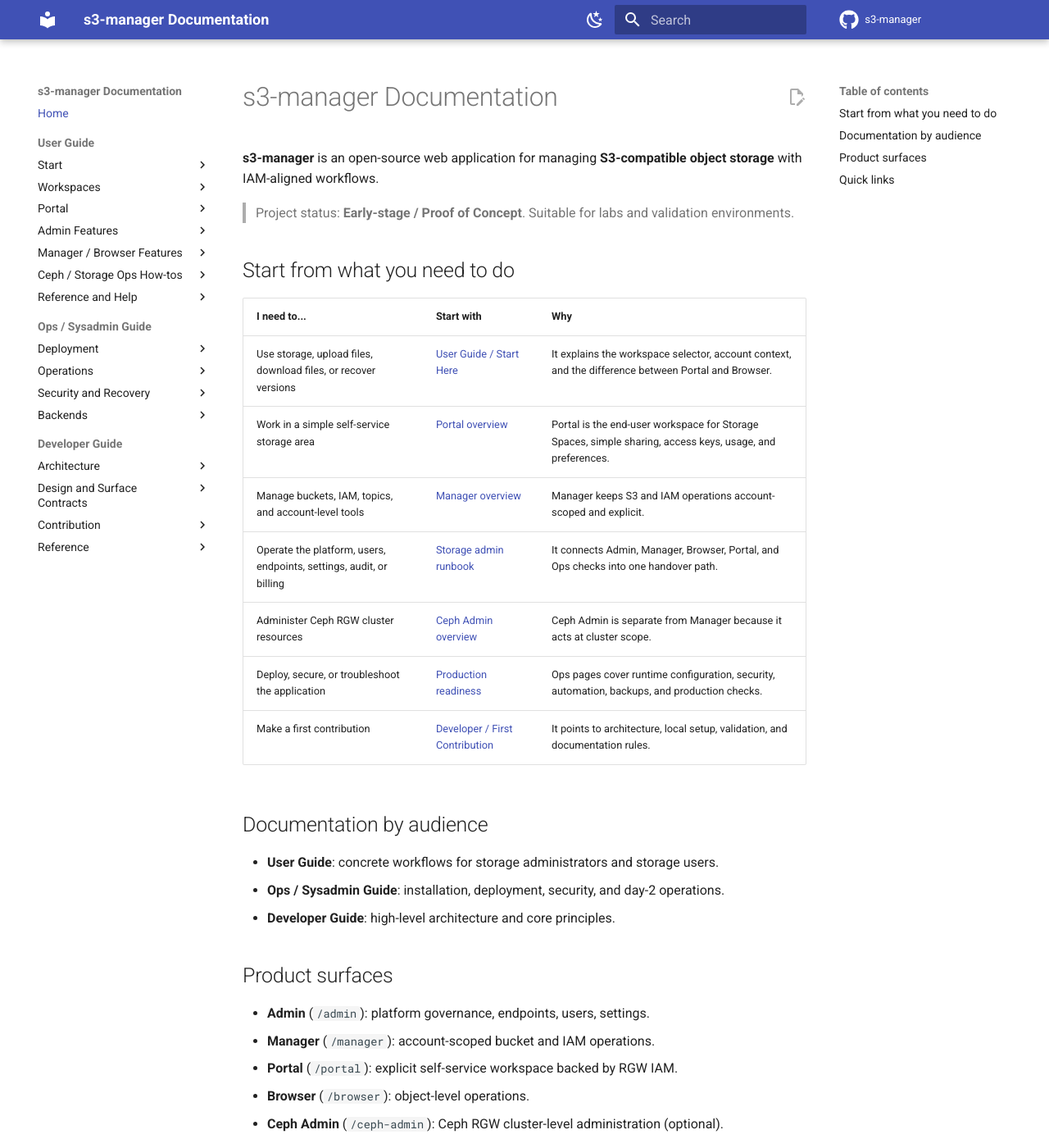
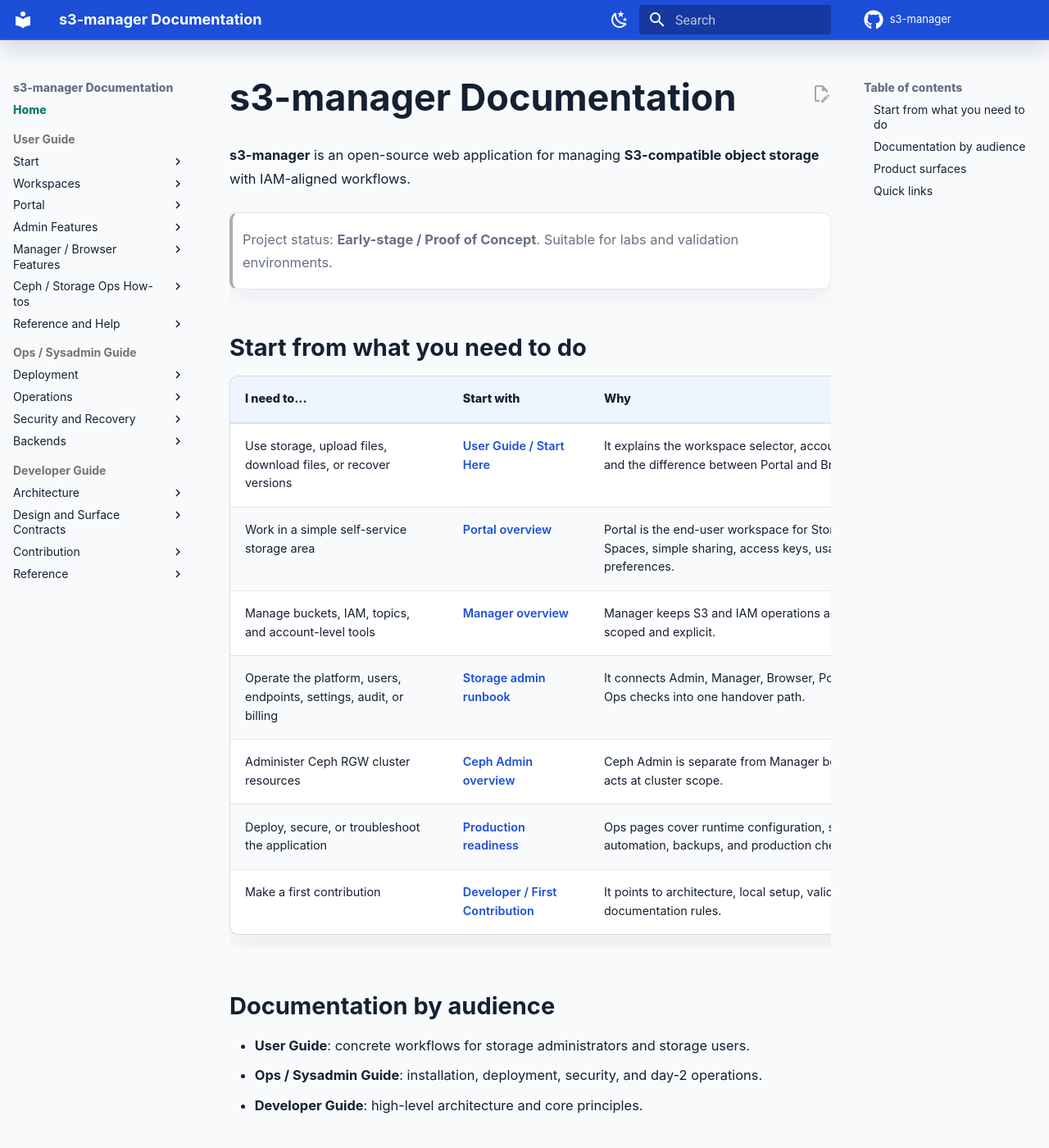
Before and after one commit to ksperis/s3-manager, an MkDocs documentation site: the page built from doc/docs/index.md, in a window 1280 px wide and 1400 px high. Shown: the whole window at 82% size. Built offline with MkDocs 1.6.1 and Material for MkDocs 9.7.7, drawn with Linux system fonts in a browser that asks for light colours; comment, search, counter and statistics services are not loaded.

Commit message:
docs(docs): modernize documentation theme
Why:
Improve the published documentation visual hierarchy and readability so user and operator pages feel clearer on desktop and mobile.

What:
- Add a dedicated MkDocs theme stylesheet for typography, navigation, tables, callouts, code, and screenshot surfaces.
- Register the stylesheet in MkDocs while keeping the existing screenshot gallery behavior intact.

Validation:
- rtk git diff --check -- doc
- rtk npm --prefix frontend run docs:screenshots:check
- rtk python3 -m mkdocs build --strict --config-file doc/mkdocs.yml --site-dir /private/tmp/s3-manager-docs-visual-site

```diff
--- /dev/null
+++ b/doc/docs/assets/stylesheets/docs-theme.css
@@ -0,0 +1,292 @@
+:root {
+  --s3-docs-font-sans: Inter, ui-sans-serif, system-ui, -apple-system, BlinkMacSystemFont, "Segoe UI", sans-serif;
+  --s3-docs-text: #152033;
+  --s3-docs-muted: #667085;
+  --s3-docs-panel: #ffffff;
+  --s3-docs-panel-soft: #f8fafc;
+  --s3-docs-border: rgba(15, 23, 42, 0.1);
+  --s3-docs-border-strong: rgba(15, 23, 42, 0.16);
+  --s3-docs-shadow: 0 18px 46px rgba(15, 23, 42, 0.08);
+}
+
+[data-md-color-scheme="default"] {
+  --md-primary-fg-color: #1d4ed8;
+  --md-primary-fg-color--light: #3b82f6;
+  --md-primary-fg-color--dark: #1e3a8a;
+  --md-accent-fg-color: #0f766e;
+  --md-default-bg-color: #f8fafc;
+  --md-default-fg-color: var(--s3-docs-text);
+  --md-typeset-a-color: #1d4ed8;
+  --md-code-bg-color: #eef2f7;
+  --md-code-fg-color: #253244;
+}
+
+[data-md-color-scheme="slate"] {
+  --s3-docs-text: #e5edf7;
+  --s3-docs-muted: #a8b3c7;
+  --s3-docs-panel: #111827;
+  --s3-docs-panel-soft: #0f172a;
+  --s3-docs-border: rgba(148, 163, 184, 0.18);
+  --s3-docs-border-strong: rgba(148, 163, 184, 0.28);
+  --s3-docs-shadow: 0 22px 58px rgba(0, 0, 0, 0.32);
+  --md-primary-fg-color: #2563eb;
+  --md-primary-fg-color--light: #60a5fa;
+  --md-primary-fg-color--dark: #1d4ed8;
+  --md-accent-fg-color: #2dd4bf;
+  --md-default-bg-color: #0b1120;
+  --md-default-fg-color: var(--s3-docs-text);
+  --md-typeset-a-color: #60a5fa;
+  --md-code-bg-color: rgba(148, 163, 184, 0.12);
+  --md-code-fg-color: #dbeafe;
+}
+
+body {
+  font-family: var(--s3-docs-font-sans);
+  text-rendering: optimizeLegibility;
+}
+
+.md-header {
+  border-bottom: 1px solid rgba(255, 255, 255, 0.14);
+  box-shadow: 0 10px 28px rgba(15, 23, 42, 0.16);
+}
+
+.md-header__title {
+  font-weight: 750;
+  letter-spacing: 0;
+}
+
+.md-main {
+  background: var(--md-default-bg-color);
+}
+
+.md-main__inner {
+  margin-top: 1.25rem;
+}
+
+.md-content__inner {
+  padding-bottom: 3.5rem;
+}
+
+.md-typeset {
+  color: var(--s3-docs-text);
+  font-size: 0.82rem;
+  line-height: 1.72;
+  overflow-x: auto;
+}
+
+.md-typeset h1,
+.md-typeset h2,
+.md-typeset h3 {
+  color: var(--s3-docs-text);
+  font-weight: 720;
+  letter-spacing: 0;
+}
+
+.md-typeset h1 {
+  margin: 0 0 1.55rem;
+  font-size: 2.25rem;
+  line-height: 1.12;
+}
+
+.md-typeset h2 {
+  margin: 2.4rem 0 0.8rem;
+  padding-top: 0.25rem;
+  font-size: 1.45rem;
+  line-height: 1.22;
+}
+
+.md-typeset h3 {
+  margin-top: 1.75rem;
+  font-size: 1.02rem;
+}
+
+.md-typeset p,
+.md-typeset li {
+  max-width: 78ch;
+}
+
+.md-typeset a {
+  font-weight: 640;
+  text-decoration-thickness: 0.08em;
+  text-underline-offset: 0.17em;
+}
+
+.md-typeset blockquote {
+  margin: 1.35rem 0 1.8rem;
+  padding: 0.9rem 1rem;
+  border: 1px solid var(--s3-docs-border);
+  border-left: 0.24rem solid var(--md-accent-fg-color);
+  border-radius: 0.5rem;
+  background: var(--s3-docs-panel);
+  box-shadow: 0 10px 26px rgba(15, 23, 42, 0.05);
+  color: var(--s3-docs-muted);
+}
+
+.md-typeset blockquote p {
+  margin: 0;
+}
+
+.md-typeset code {
+  border: 1px solid var(--s3-docs-border);
+  border-radius: 0.3rem;
+  font-size: 0.86em;
+}
+
+.md-typeset pre > code {
+  border: 0;
+  border-radius: 0;
+}
+
+.md-typeset .highlight {
+  border: 1px solid var(--s3-docs-border);
+  border-radius: 0.5rem;
+  box-shadow: 0 14px 32px rgba(15, 23, 42, 0.06);
+  overflow: hidden;
+}
+
+.md-typeset table:not([class]) {
+  width: 100%;
+  min-width: 42rem;
+  overflow: hidden;
+  border: 1px solid var(--s3-docs-border-strong);
+  border-radius: 0.5rem;
+  border-collapse: separate;
+  border-spacing: 0;
+  background: var(--s3-docs-panel);
+  box-shadow: 0 14px 34px rgba(15, 23, 42, 0.06);
+  font-size: 0.72rem;
+  line-height: 1.58;
+}
+
+.md-typeset table:not([class]) th {
+  border-bottom: 1px solid var(--s3-docs-border-strong);
+  background: rgba(59, 130, 246, 0.08);
+  color: var(--s3-docs-text);
+  font-weight: 760;
+}
+
+.md-typeset table:not([class]) th,
+.md-typeset table:not([class]) td {
+  padding: 0.82rem 0.9rem;
+  border-color: var(--s3-docs-border);
+  vertical-align: top;
+}
+
+.md-typeset table:not([class]) tr:nth-child(even) td {
+  background: rgba(148, 163, 184, 0.055);
+}
+
+.md-typeset table:not([class]) tr:hover td {
+  background: rgba(20, 184, 166, 0.06);
+}
+
+.md-typeset .admonition,
+.md-typeset details {
+  border: 1px solid var(--s3-docs-border);
+  border-radius: 0.5rem;
+  box-shadow: 0 12px 28px rgba(15, 23, 42, 0.06);
+}
+
+.md-typeset .admonition-title,
+.md-typeset summary {
+  font-weight: 760;
+}
+
+.md-nav__title {
+  color: var(--s3-docs-muted);
+  font-weight: 760;
+}
+
+.md-nav__item .md-nav__link--active {
+  color: var(--md-accent-fg-color);
+  font-weight: 760;
+}
+
+.md-nav__link:focus,
+.md-nav__link:hover {
+  color: var(--md-accent-fg-color);
+}
+
+.md-nav--secondary .md-nav__link {
+  border-left: 2px solid transparent;
+  padding-left: 0.5rem;
+}
+
+.md-nav--secondary .md-nav__link--active {
+  border-left-color: var(--md-accent-fg-color);
+}
+
+.md-typeset .docs-themed-shot,
+.docs-screenshot-carousel figure {
+  border-radius: 0.5rem;
+  box-shadow: var(--s3-docs-shadow);
+}
+
+.md-typeset .docs-themed-shot__image {
+  border: 1px solid var(--s3-docs-border);
+  border-radius: 0.5rem;
+}
+
+[data-md-color-scheme="slate"] .md-typeset blockquote,
+[data-md-color-scheme="slate"] .md-typeset table:not([class]),
+[data-md-color-scheme="slate"] .md-typeset .highlight,
+[data-md-color-scheme="slate"] .md-typeset .admonition,
+[data-md-color-scheme="slate"] .md-typeset details {
+  box-shadow: none;
+}
+
+[data-md-color-scheme="slate"] .md-typeset table:not([class]) th {
+  background: rgba(37, 99, 235, 0.2);
+}
+
+[data-md-color-scheme="slate"] .md-typeset table:not([class]) tr:nth-child(even) td {
+  background: rgba(148, 163, 184, 0.07);
+}
+
+[data-md-color-scheme="slate"] .md-typeset table:not([class]) tr:hover td {
+  background: rgba(45, 212, 191, 0.08);
+}
+
+@media screen and (min-width: 76.25em) {
+  .md-grid {
+    max-width: 75rem;
+  }
+
+  .md-sidebar--primary {
+    width: 12.8rem;
+  }
+}
+
+@media screen and (max-width: 44rem) {
+  .md-main__inner {
+    margin-top: 0.85rem;
+  }
+
+  .md-content__inner {
+    padding-top: 0.7rem;
+  }
+
+  .md-typeset {
+    font-size: 0.82rem;
+  }
+
+  .md-typeset h1 {
+    font-size: 1.75rem;
+  }
+
+  .md-typeset h2 {
+    margin-top: 2rem;
+    font-size: 1.25rem;
+  }
+
+  .md-typeset table:not([class]) {
+    width: 100%;
+    min-width: 100%;
+    font-size: 0.68rem;
+  }
+
+  .md-typeset table:not([class]) th,
+  .md-typeset table:not([class]) td {
+    padding: 0.68rem 0.55rem;
+  }
+}
--- a/doc/mkdocs.yml
+++ b/doc/mkdocs.yml
@@ -52,6 +52,7 @@
       enable_creation_date: true
 
 extra_css:
+  - assets/stylesheets/docs-theme.css
   - assets/stylesheets/screenshots-gallery.css
 
 extra_javascript:
```
